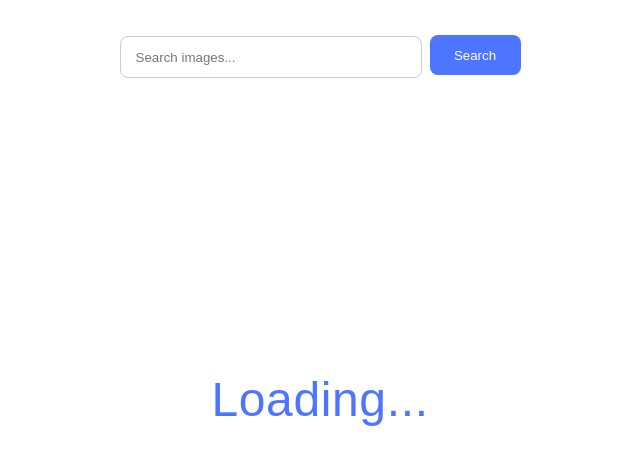
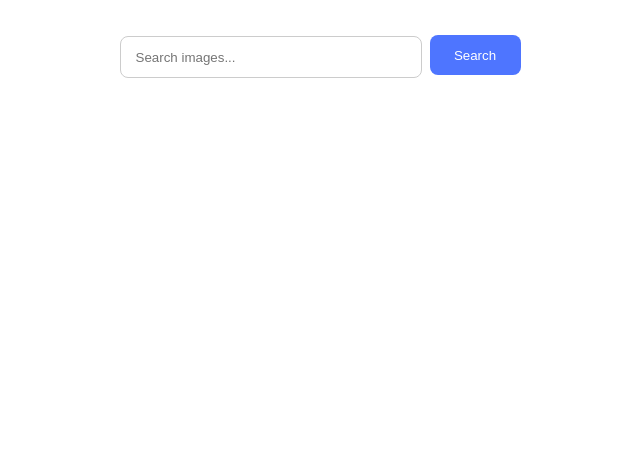
Before and after one commit to helen-akateva/goit-js-hw-11, a plain HTML site: page index.html in a window 1280 px wide. Shown: the whole page, without its empty margins (320-960 px from the left). Drawn offline with Linux system fonts and the light colour scheme.

Commit message:
Deploying to gh-pages from @ helen-akateva/goit-js-hw-11@aa2992eab7e8f3babdc9068f4dcdd86fc35aeac1 🚀

```diff
--- a/index.html
+++ b/index.html
@@ -24,7 +24,7 @@
         <button type="submit">Search</button>
       </form>
       <ul class="gallery"></ul>
-      <span class="loader"></span>
+      <span class="loader is-hidden"></span>
     </main>
 
   </body>
```
